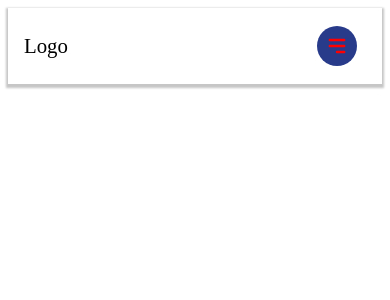
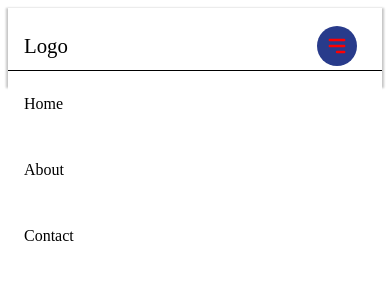
Before and after one commit to daveclinton/Javascript-Refresher, a React (Create React App) app: page / in a window 390 px wide. Shown: the top 300 px of the page. Built offline with nearby package versions, Linux system fonts and the light colour scheme.

Commit message:
chore: style the nav menu

```diff
--- a/src/components/Navbar/Navbar.css
+++ b/src/components/Navbar/Navbar.css
@@ -55,6 +55,22 @@
     display: block;
   }
   .nav-menu ul {
-    display: none;
+    /* display: none; */
+    position: absolute;
+    top: 60%;
+    left: 0;
+    flex-direction: column;
+    width: 100%;
+    height: calc(100vh - 77px);
+    background-color: white;
+    border-top: 1px solid black;
+  }
+  .nav-menu li a {
+    color: black;
+    width: 100%;
+    padding: 1.5rem 0;
+  }
+  .nav-menu li:hover {
+    background-color: #eee;
   }
 }
```
